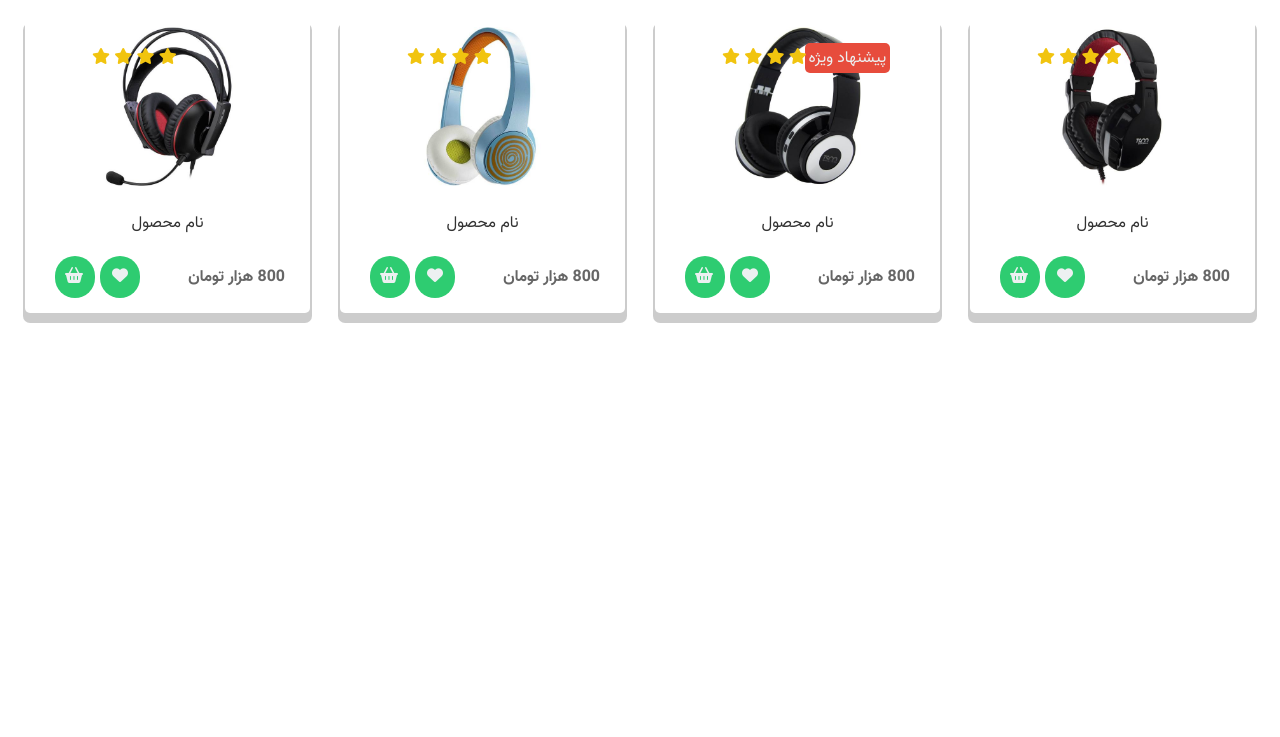
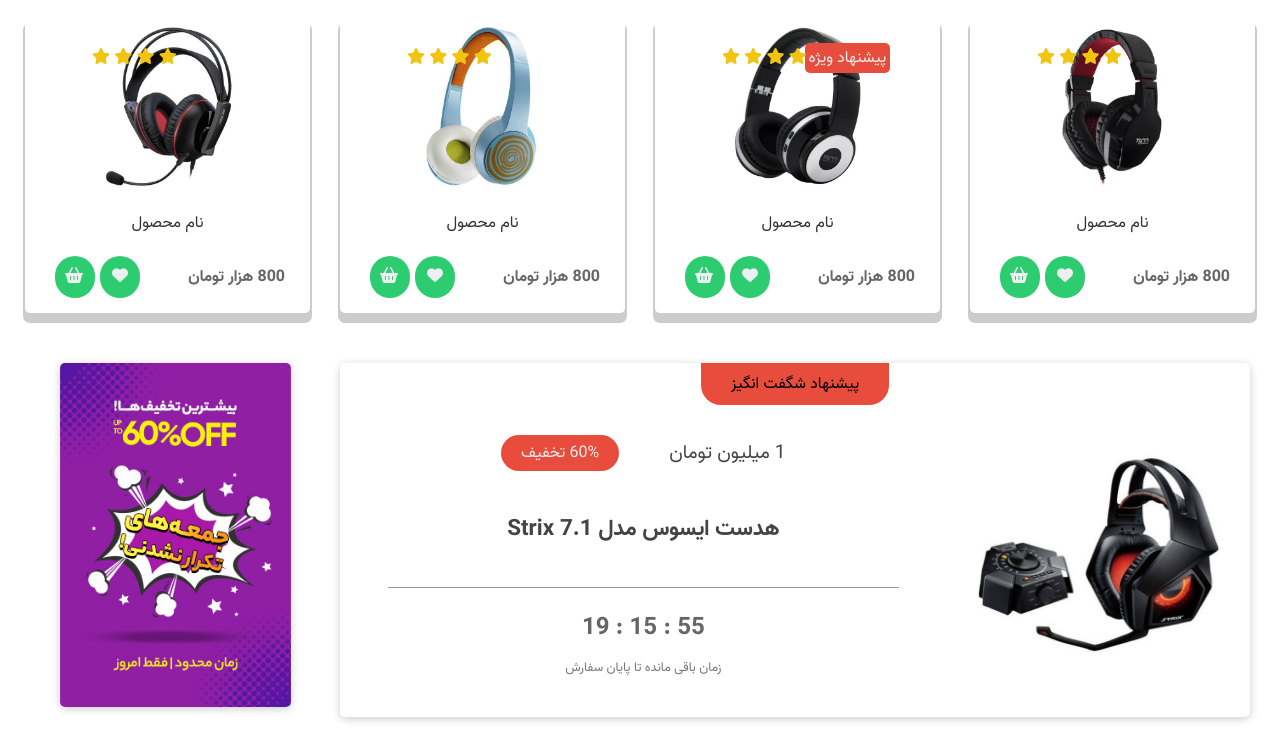
Before and after one commit to sina-rastgouyan/shop-project, a plain HTML site: page index.html in a window 1280 px wide. Shown: the part 1064-1801 px from the top of the page. Before the commit the page ends 1407 px from the top, so only its background shows below. Drawn offline with Linux system fonts and the light colour scheme.

Commit message:
Supper Offer Section Of Site Created Here.

```diff
--- a/css/home.css
+++ b/css/home.css
@@ -197,3 +197,96 @@
 .shopping-card .buttons .left .extend-btn .b-icon {
     color: #ecf0f1;
 }
+
+
+/* Supper Offer Section Styling */
+
+.supper-offer-section {
+    padding: 20px;
+    font-size: 1em;
+}
+
+.supper-offer-box {
+    text-align: center;
+    margin: 0 10px;
+    box-shadow: 0px 2px 8px 0px rgba(0,0,0,0.2) ;
+    border-radius: 5px;
+
+}
+
+.supper-offer-box .supper-offer-box-title {
+    background-color: #e74c3c;
+    padding: 8px 30px;
+    display: inline-block;
+    border-bottom-right-radius: 20px;
+    border-bottom-left-radius: 20px;
+}
+
+.supper-offer-box .body {
+
+}
+
+.supper-offer-box .body .image-container {
+    text-align: center;
+    padding: 30px;
+}
+
+.supper-offer-box .body .image-container img {
+    width: 100%;
+}
+
+.supper-offer-box .body .specification {
+    padding: 30px 8px;
+}
+
+.supper-offer-box .body .specification .price-row {
+    display: flex;
+    justify-content: center;
+    align-items: center;
+}
+
+.supper-offer-box .body .specification .price-row .price {
+    margin-left: 50px;
+    color: #444;
+    font-size: 1.2em;
+}
+
+.supper-offer-box .body .specification .price-row .off {
+    color: #ecf0f1;
+    background-color: #e74c3c;
+    padding: 5px 20px;
+    border-radius: 25px;
+}
+
+.supper-offer-box .body .specification .title {
+    margin: 40px 0px;
+    font-size: 1.4em;
+    font-weight: bold;
+    color: #444;
+}
+
+.supper-offer-box .body .specification .counter-down {
+    margin: 10px 40px;
+    padding-top: 20px;
+    border-top: 1px solid rgba(0, 0, 0, 0.4);
+    font-weight: bold;
+    font-size: 1.5em;
+    color: #666;
+
+}
+
+.supper-offer-box .body .specification .remaining-time {
+    color: #777;
+    font-size: 0.8em;
+}
+
+.banner {
+    text-align: center;
+    padding: 0px 5px;
+}
+
+.banner img {
+    border-radius: 5px;
+    box-shadow: 0px 2px 8px 0px rgba(0, 0, 0, 0.2);
+    width: 77%;
+}
--- a/index.html
+++ b/index.html
@@ -69,6 +69,7 @@
     <!-- Product Section Of Website -->
     <main>
 
+        <!-- Products -->
         <section class="product-sec-new">
             <div class="row">
 
@@ -230,6 +231,59 @@
             </div>
         </section>
 
+
+        <!-- Supper Offer Section -->
+        <section class="supper-offer-section">
+            <div class="row">
+                <div class="col-lg-9">
+                    <div class="supper-offer-box">
+                        <span class="supper-offer-box-title">
+                            پیشنهاد شگفت انگیز
+                        </span>
+                        <div class="body">
+                            <div class="row">
+                                <div class="col-lg-4">
+                                    <div class="image-container">
+                                        <img src="images/super-product.jpg" alt="">
+                                    </div>
+                                </div>
+                                <div class="col-lg-8">
+                                    <div class="specification">
+                                        <div class="price-row">
+                                            <div class="price">
+                                                1 میلیون تومان
+                                            </div>
+                                            <div class="off">
+                                                60% تخفیف
+                                            </div>
+                                        </div>
+
+                                        <div class="title">
+                                            هدست ایسوس مدل Strix 7.1
+                                        </div>
+
+                                        <div class="counter-down">
+                                            <span id="seconds">55</span> :
+                                            <span id="minutes">15</span> :
+                                            <span id="hours">19</span>
+                                        </div>
+                                        <div class="remaining-time">
+                                            زمان باقی مانده تا پایان سفارش
+                                        </div>
+                                    </div>
+                                </div>
+                            </div>
+                        </div>
+                    </div>
+                </div>
+                <div class="col-lg-3">
+                    <div class="banner">
+                        <img src="images/friday.jpg" alt="">
+                    </div>
+                </div>
+            </div>
+        </section>
+
     </main>
 
 
```
